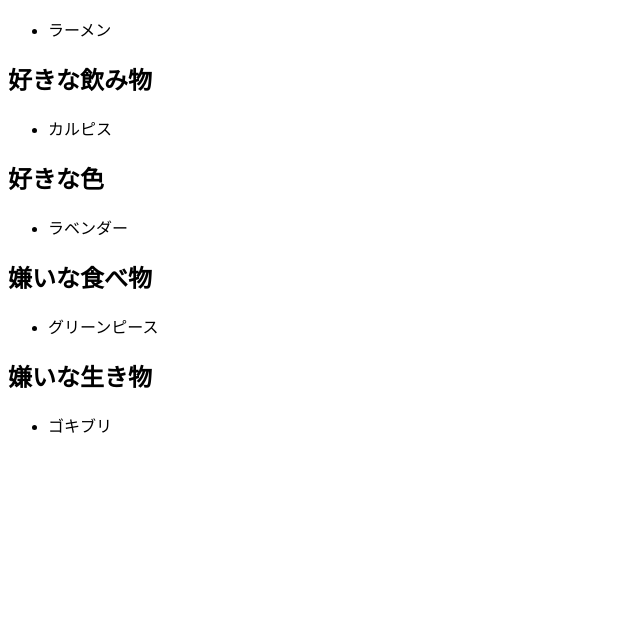
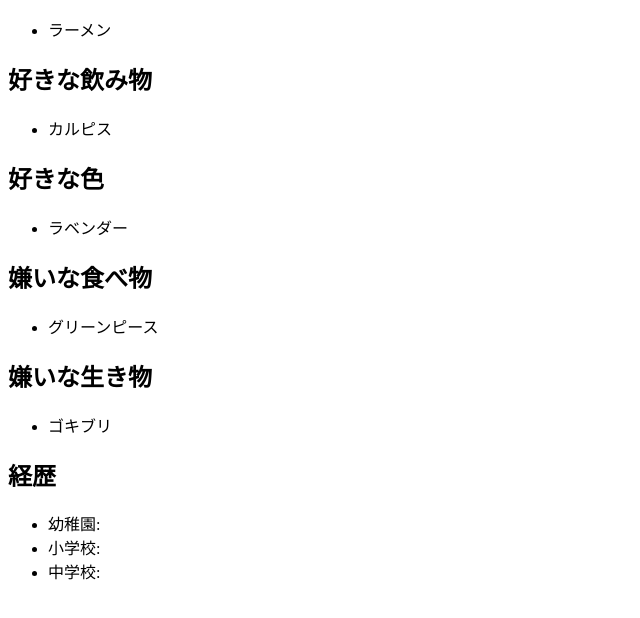
Before and after one commit to kaname140/gitpra, a plain HTML site: page index.html in a window 1280 px wide. Shown: the part 104-722 px from the top of the page, without its empty margins (0-640 px from the left). Drawn offline with Linux system fonts and the light colour scheme.

```diff
--- a/index.html
+++ b/index.html
@@ -1,7 +1,9 @@
 <html>
+
 <head>
     <title>Hello, World!</title>
 </head>
+
 <body>
     <h1> Hello,World!</h1>
     <h2>好きな食べ物</h2>
@@ -24,5 +26,12 @@
     <ul>
         <li>ゴキブリ</li>
     </ul>
+    <h2>経歴</h2>
+    <ul>
+        <li>幼稚園: </li>
+        <li>小学校: </li>
+        <li>中学校: </li>
+    </ul>
 </body>
+
 </html>
```
Lines whose indentation alone changed are shown as unchanged.
